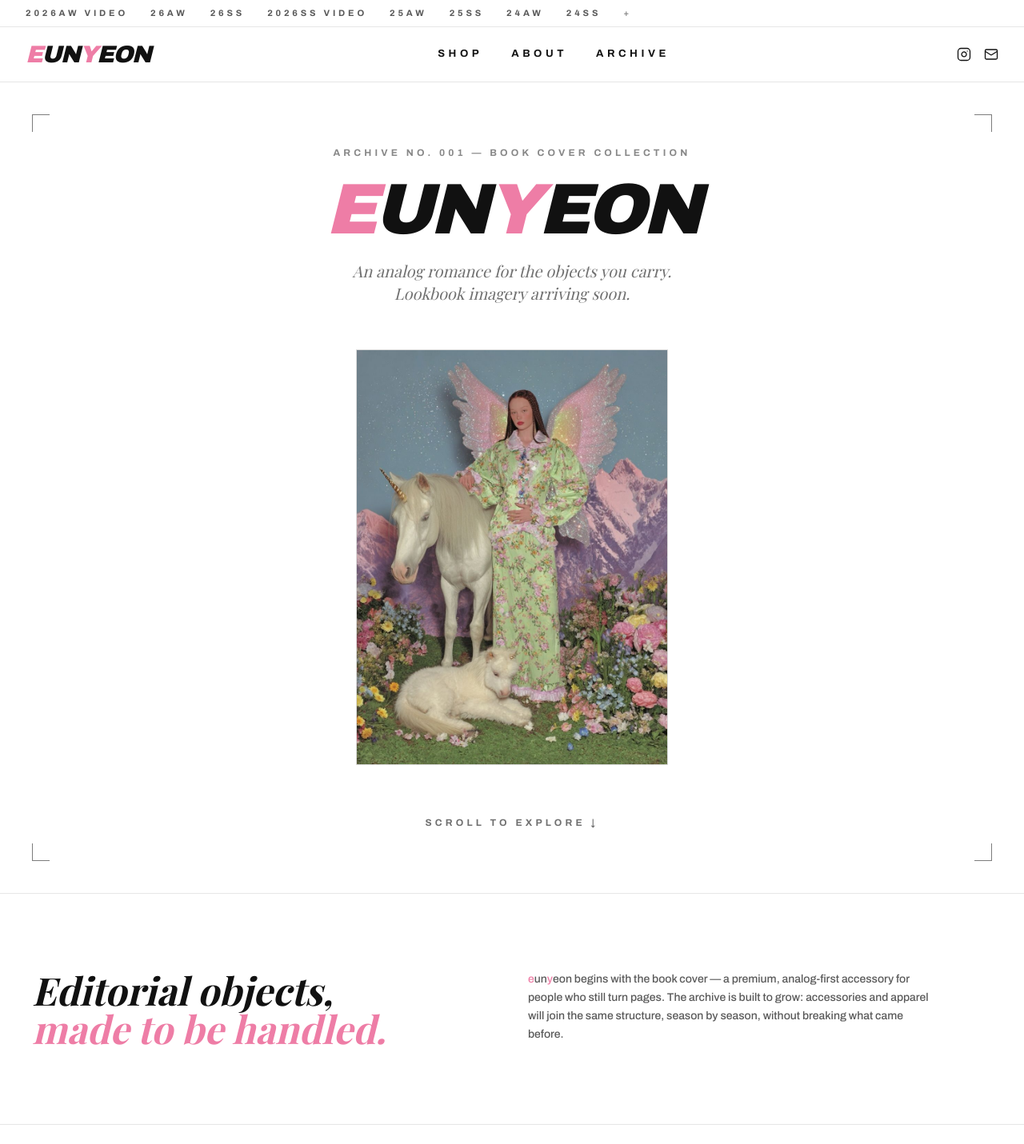
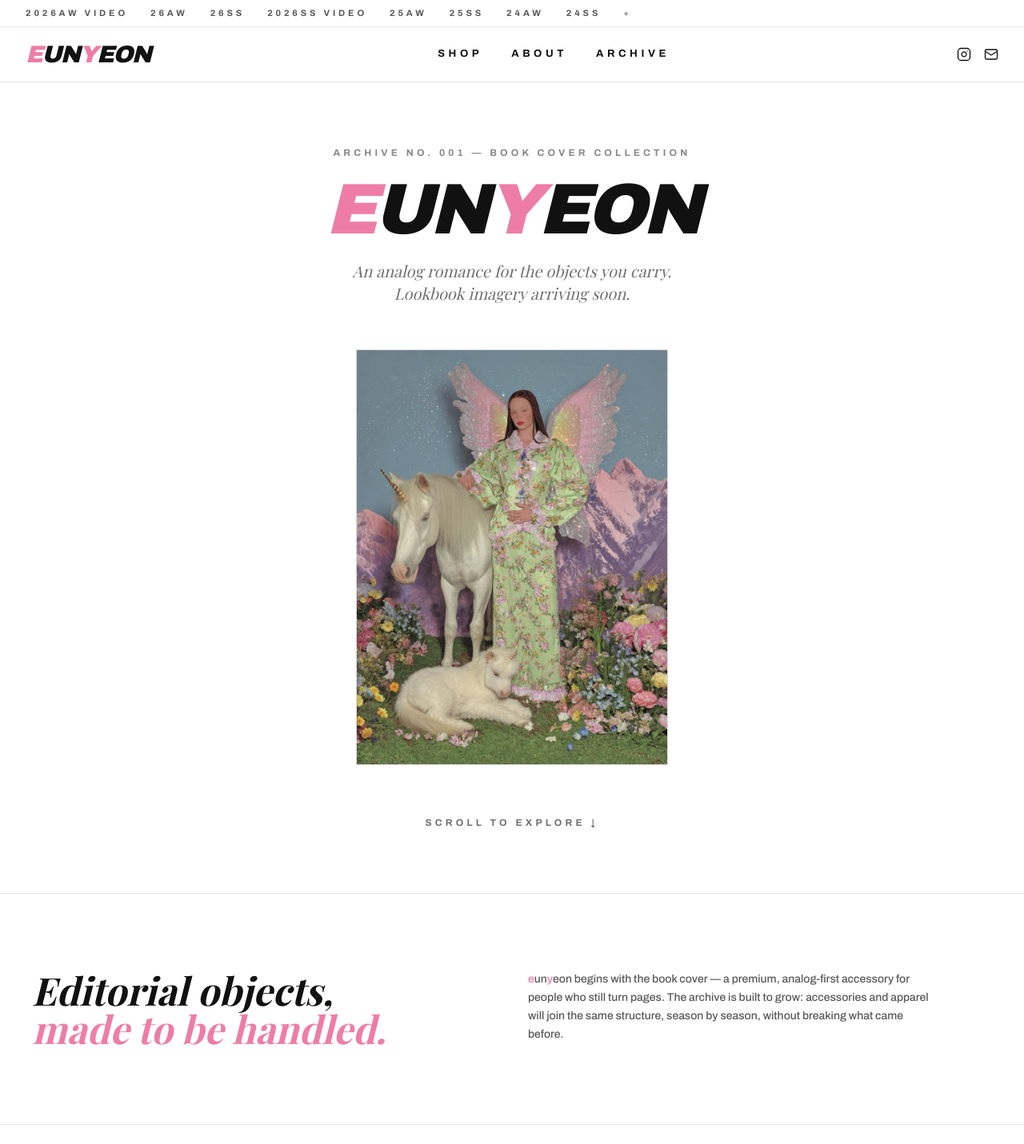
Before and after one commit to eunyeon-design/eunyeon-store, a Next.js app: page / in a window 1280 px wide. Shown: the top 1431 px of the page at 80% size. Built offline with nearby package versions, Linux system fonts and the light colour scheme.

Commit message:
Remove hero wireframe corner brackets

```diff
--- a/app/globals.css
+++ b/app/globals.css
@@ -64,13 +64,6 @@
   height: 1px;
 }
 
-.wireframe-corner {
-  position: absolute;
-  width: 22px;
-  height: 22px;
-  border-color: rgba(17, 17, 17, 0.55);
-}
-
 @keyframes marquee {
   from {
     transform: translateX(0);
--- a/app/page.tsx
+++ b/app/page.tsx
@@ -13,11 +13,6 @@
     <main>
       {/* HERO — visual placeholder until lookbook photography is ready */}
       <section className="relative flex min-h-[86vh] flex-col items-center justify-center overflow-hidden px-6 py-20">
-        <div className="wireframe-corner left-6 top-6 border-l border-t sm:left-10 sm:top-10" />
-        <div className="wireframe-corner right-6 top-6 border-r border-t sm:right-10 sm:top-10" />
-        <div className="wireframe-corner bottom-6 left-6 border-b border-l sm:bottom-10 sm:left-10" />
-        <div className="wireframe-corner bottom-6 right-6 border-b border-r sm:bottom-10 sm:right-10" />
-
         <p className="mb-6 font-display text-xs font-bold uppercase tracking-widest2 text-brand-black/50">
           Archive No. 001 — Book Cover Collection
         </p>
```
